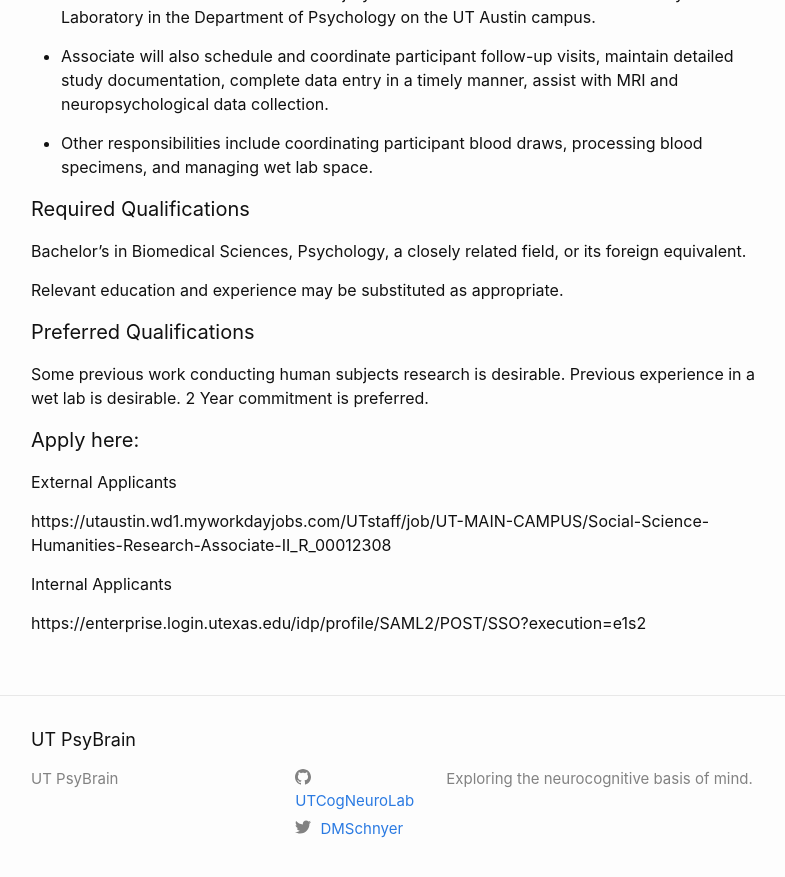
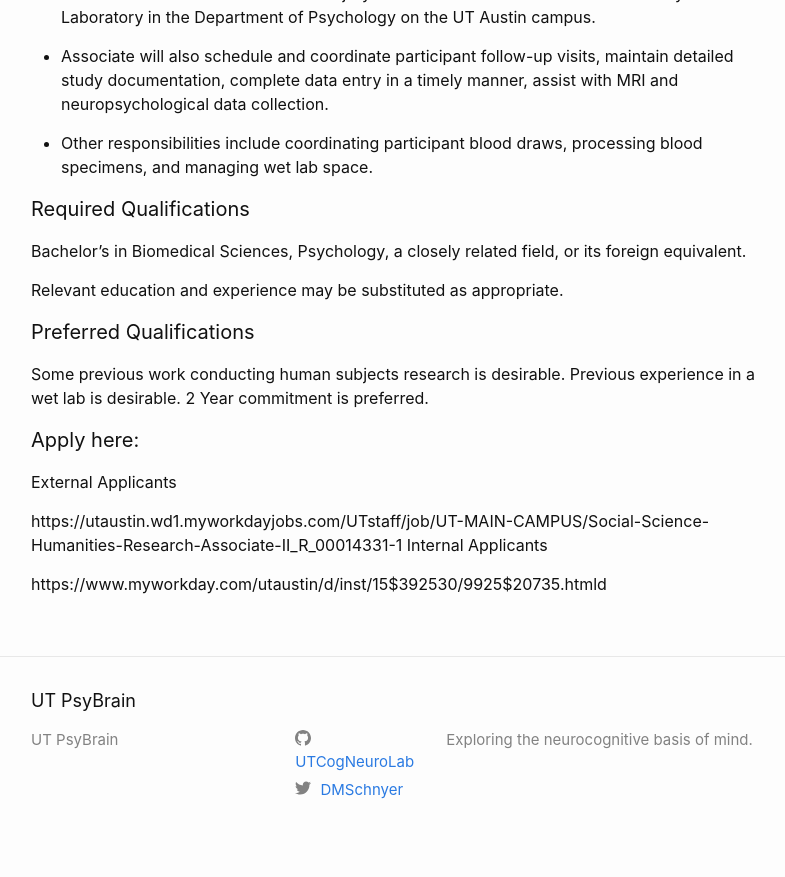
Before and after one commit to UTCogNeuroLab/UTCogNeuroLab.github.io, a Jekyll site: the page built from _posts/2021-07-27-TrackIsHiring.md, in a window 1280 px wide and 900 px high, scrolled down 583 px. Shown: the top 877 px of the window, without its empty margins (239-1024 px from the left). Built offline with Jekyll 4.4.1, drawn with Linux system fonts in a browser that asks for light colours; nearby versions of some CDN libraries; part of the change alters nothing that is shown.

Commit message:
Update 2021-07-27-TrackIsHiring.md

```diff
--- a/_posts/2021-07-27-TrackIsHiring.md
+++ b/_posts/2021-07-27-TrackIsHiring.md
@@ -37,8 +37,7 @@ Previous experience in a wet lab is desirable. 2 Year commitment is preferred.
 
 External Applicants
 
-https://utaustin.wd1.myworkdayjobs.com/UTstaff/job/UT-MAIN-CAMPUS/Social-Science-Humanities-Research-Associate-II_R_00012308
-
+https://utaustin.wd1.myworkdayjobs.com/UTstaff/job/UT-MAIN-CAMPUS/Social-Science-Humanities-Research-Associate-II_R_00014331-1
 Internal Applicants
 
-https://enterprise.login.utexas.edu/idp/profile/SAML2/POST/SSO?execution=e1s2
+https://www.myworkday.com/utaustin/d/inst/15$392530/9925$20735.htmld
```
